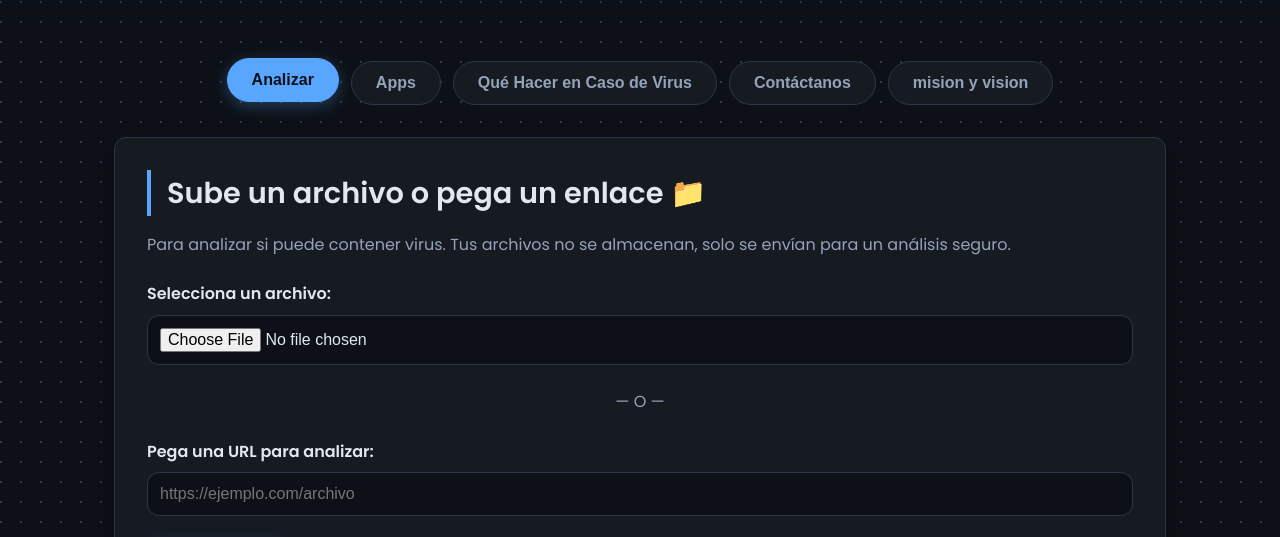
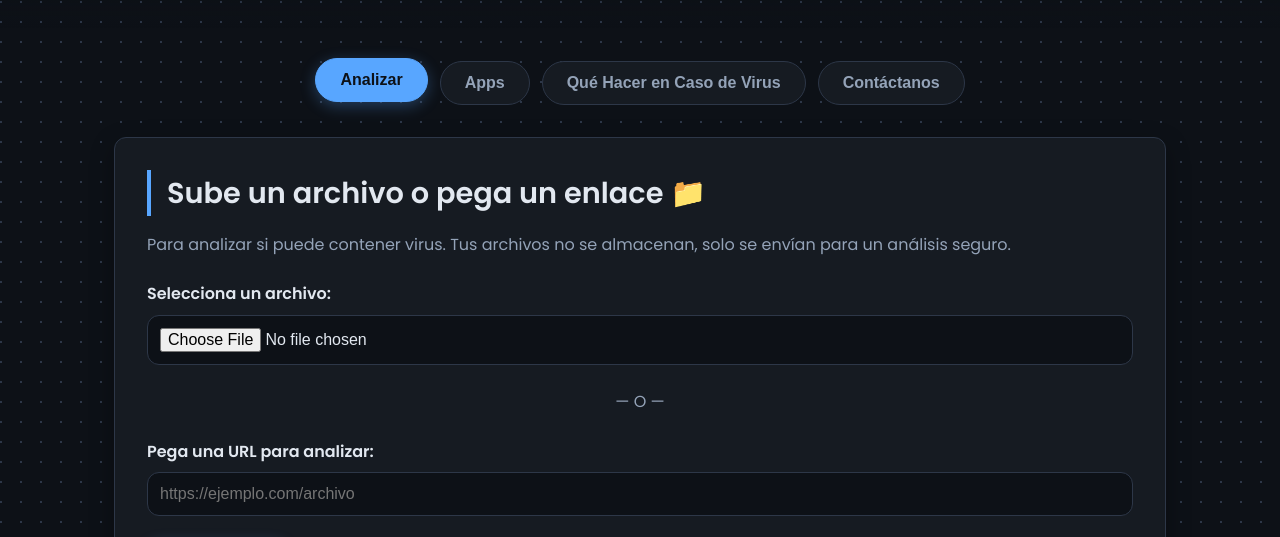
Before and after one commit to diegog28-ux/Centro-Futurista-de-Proteccion, a plain HTML site: page index.html in a window 1280 px wide. Shown: the part 239-776 px from the top of the page. Drawn offline with Linux system fonts and the light colour scheme.

Commit message:
Update index.html

```diff
--- a/index.html
+++ b/index.html
@@ -312,7 +312,7 @@
             <button class="tabbtn" data-tab="apps">Apps</button>
             <button class="tabbtn" data-tab="quehacer">Qué Hacer en Caso de Virus</button>
             <button class="tabbtn" data-tab="contacto">Contáctanos</button>
-            <button class="tabbtn" data-tab="mision y vision">mision y vision</button>
+
         </div>
 
         <div id="analizar" class="tabpanel active tab-section">
```
